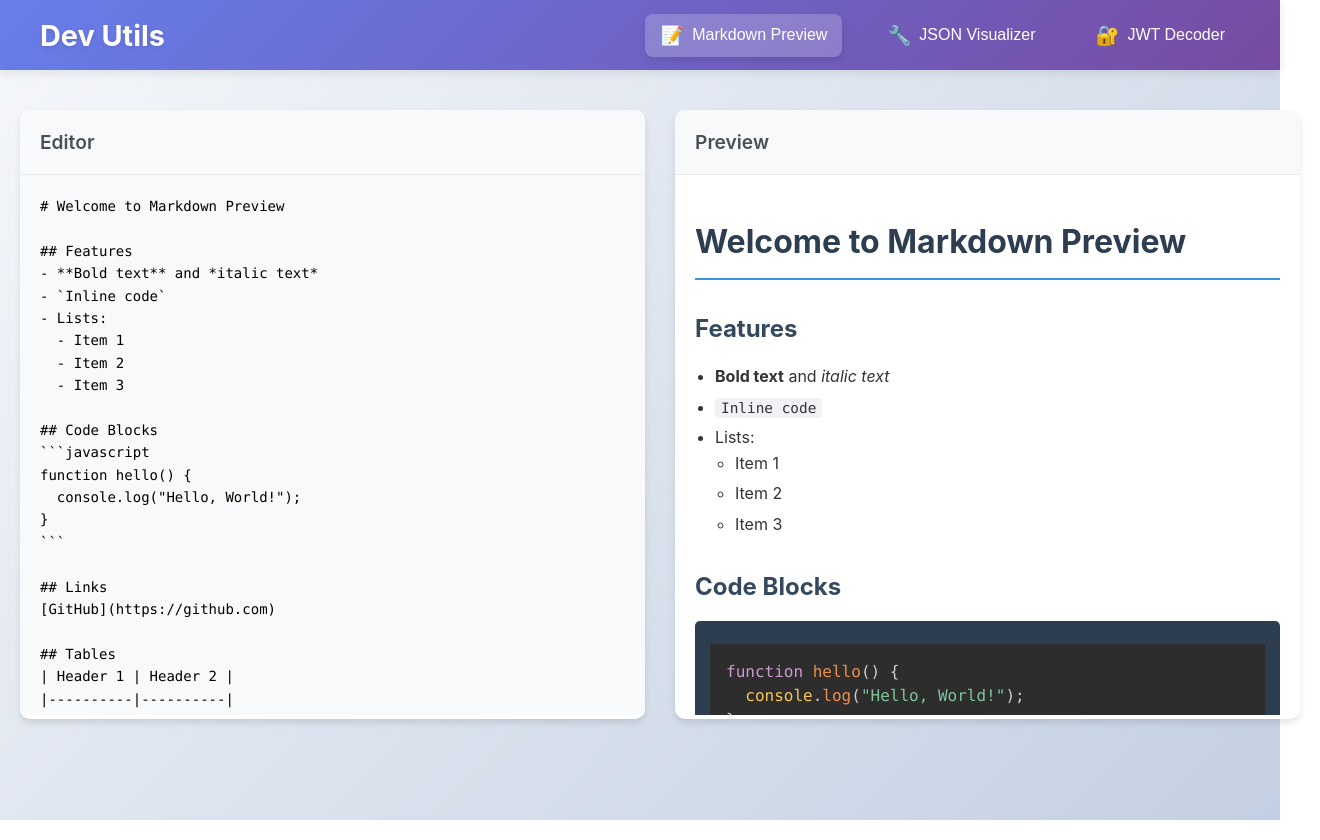
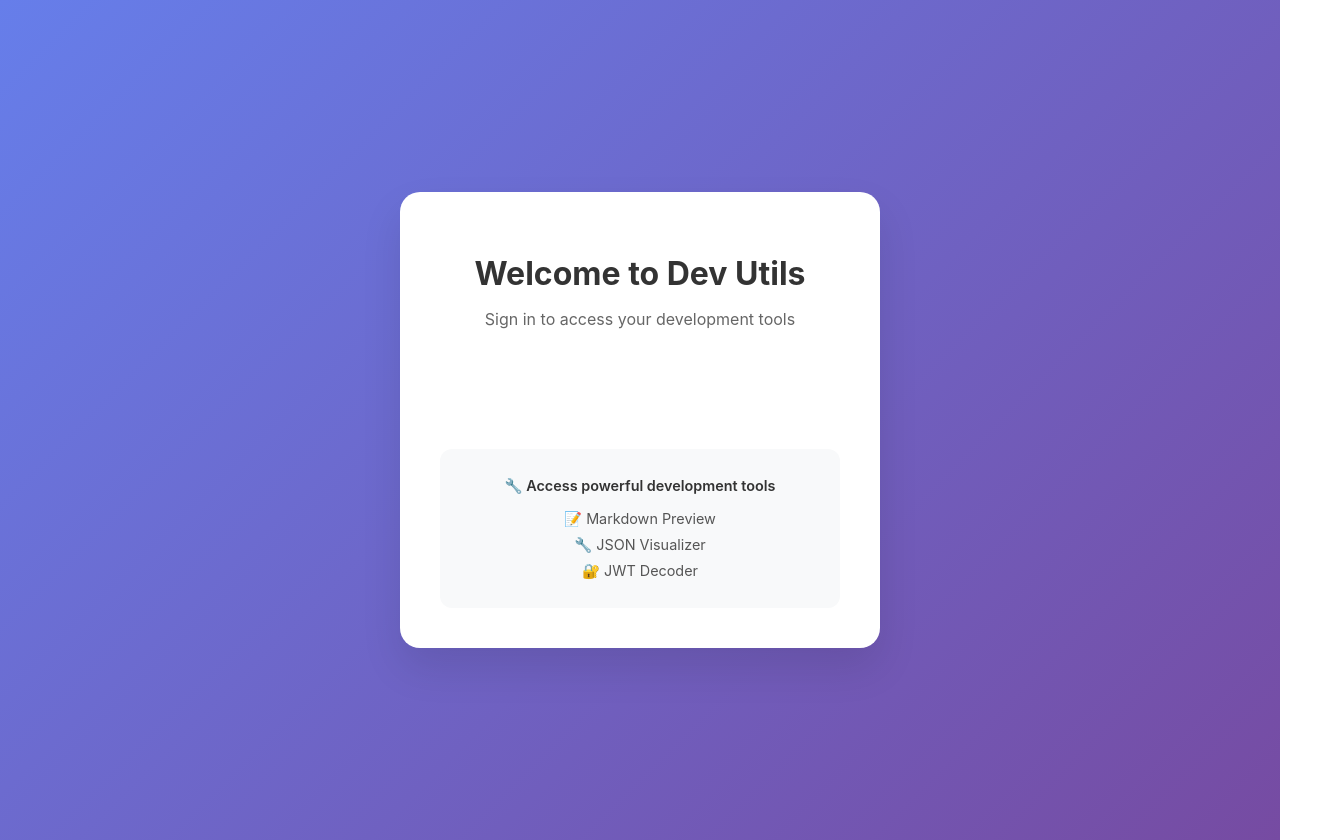
Before and after one commit to vikash1a/dev-util, a React (Create React App) app: page / in a window 1280 px wide. Shown: the whole page, 1320 px wide, since content can reach past the window. Built offline with nearby package versions, Linux system fonts and the light colour scheme; no server answers.

Commit message:
add google auth

```diff
--- a/package.json
+++ b/package.json
@@ -4,10 +4,12 @@
   "private": true,
   "homepage": "https://vikash1a.github.io/dev-util",
   "dependencies": {
+    "@react-oauth/google": "^0.12.2",
     "@testing-library/dom": "^10.4.1",
     "@testing-library/jest-dom": "^6.6.4",
     "@testing-library/react": "^16.3.0",
     "@testing-library/user-event": "^13.5.0",
+    "jwt-decode": "^4.0.0",
     "react": "^19.1.1",
     "react-dom": "^19.1.1",
     "react-markdown": "^10.1.0",
--- a/src/App.css
+++ b/src/App.css
@@ -9,3 +9,28 @@
   padding-top: 20px;
   min-height: calc(100vh - 70px);
 }
+
+.loading-container {
+  display: flex;
+  flex-direction: column;
+  justify-content: center;
+  align-items: center;
+  min-height: 100vh;
+  background: linear-gradient(135deg, #667eea 0%, #764ba2 100%);
+  color: white;
+}
+
+.loading-spinner {
+  width: 50px;
+  height: 50px;
+  border: 4px solid rgba(255, 255, 255, 0.3);
+  border-top: 4px solid white;
+  border-radius: 50%;
+  animation: spin 1s linear infinite;
+  margin-bottom: 20px;
+}
+
+@keyframes spin {
+  0% { transform: rotate(0deg); }
+  100% { transform: rotate(360deg); }
+}
--- a/src/App.js
+++ b/src/App.js
@@ -1,10 +1,28 @@
 import React, { useState } from 'react';
+import { GoogleOAuthProvider } from '@react-oauth/google';
+import { AuthProvider, useAuth } from './AuthContext';
 import './App.css';
 import Navbar from './Navbar';
 import MainContent from './MainContent';
+import Login from './Login';
+import { GOOGLE_CLIENT_ID } from './config';
 
-function App() {
+function AppContent() {
   const [currentTool, setCurrentTool] = useState('markdown');
+  const { user, loading } = useAuth();
+
+  if (loading) {
+    return (
+      <div className="loading-container">
+        <div className="loading-spinner"></div>
+        <p>Loading...</p>
+      </div>
+    );
+  }
+
+  if (!user) {
+    return <Login />;
+  }
 
   return (
     <div className="App">
@@ -14,4 +32,14 @@ function App() {
   );
 }
 
+function App() {
+  return (
+    <GoogleOAuthProvider clientId={GOOGLE_CLIENT_ID}>
+      <AuthProvider>
+        <AppContent />
+      </AuthProvider>
+    </GoogleOAuthProvider>
+  );
+}
+
 export default App;
--- /dev/null
+++ b/src/AuthContext.js
@@ -0,0 +1,55 @@
+import React, { createContext, useContext, useState, useEffect } from 'react';
+import { jwtDecode } from 'jwt-decode';
+
+const AuthContext = createContext();
+
+export const useAuth = () => {
+  const context = useContext(AuthContext);
+  if (!context) {
+    throw new Error('useAuth must be used within an AuthProvider');
+  }
+  return context;
+};
+
+export const AuthProvider = ({ children }) => {
+  const [user, setUser] = useState(null);
+  const [loading, setLoading] = useState(true);
+
+  useEffect(() => {
+    // Check if user is already logged in (from localStorage)
+    const savedUser = localStorage.getItem('user');
+    if (savedUser) {
+      try {
+        const userData = JSON.parse(savedUser);
+        setUser(userData);
+      } catch (error) {
+        console.error('Error parsing saved user data:', error);
+        localStorage.removeItem('user');
+      }
+    }
+    setLoading(false);
+  }, []);
+
+  const login = (userData) => {
+    setUser(userData);
+    localStorage.setItem('user', JSON.stringify(userData));
+  };
+
+  const logout = () => {
+    setUser(null);
+    localStorage.removeItem('user');
+  };
+
+  const value = {
+    user,
+    login,
+    logout,
+    loading
+  };
+
+  return (
+    <AuthContext.Provider value={value}>
+      {children}
+    </AuthContext.Provider>
+  );
+};
--- /dev/null
+++ b/src/Login.css
@@ -0,0 +1,72 @@
+.login-container {
+  display: flex;
+  justify-content: center;
+  align-items: center;
+  min-height: 100vh;
+  background: linear-gradient(135deg, #667eea 0%, #764ba2 100%);
+  padding: 20px;
+}
+
+.login-card {
+  background: white;
+  border-radius: 20px;
+  box-shadow: 0 20px 40px rgba(0, 0, 0, 0.1);
+  padding: 40px;
+  max-width: 400px;
+  width: 100%;
+  text-align: center;
+}
+
+.login-header h1 {
+  color: #333;
+  margin-bottom: 10px;
+  font-size: 2rem;
+  font-weight: 700;
+}
+
+.login-header p {
+  color: #666;
+  margin-bottom: 30px;
+  font-size: 1rem;
+}
+
+.login-content {
+  display: flex;
+  flex-direction: column;
+  gap: 30px;
+}
+
+.google-login-container {
+  display: flex;
+  justify-content: center;
+}
+
+.login-info {
+  background: #f8f9fa;
+  border-radius: 12px;
+  padding: 20px;
+  margin-top: 20px;
+}
+
+.login-info p {
+  margin: 8px 0;
+  color: #555;
+  font-size: 0.9rem;
+}
+
+.login-info p:first-child {
+  font-weight: 600;
+  color: #333;
+  margin-bottom: 15px;
+}
+
+@media (max-width: 480px) {
+  .login-card {
+    padding: 30px 20px;
+    margin: 10px;
+  }
+
+  .login-header h1 {
+    font-size: 1.5rem;
+  }
+}
--- /dev/null
+++ b/src/Login.js
@@ -0,0 +1,64 @@
+import React from 'react';
+import { GoogleLogin } from '@react-oauth/google';
+import { jwtDecode } from 'jwt-decode';
+import { useAuth } from './AuthContext';
+import './Login.css';
+
+const Login = () => {
+  const { login } = useAuth();
+
+  const handleSuccess = (credentialResponse) => {
+    try {
+      const decoded = jwtDecode(credentialResponse.credential);
+      const userData = {
+        id: decoded.sub,
+        name: decoded.name,
+        email: decoded.email,
+        picture: decoded.picture,
+        given_name: decoded.given_name,
+        family_name: decoded.family_name
+      };
+      login(userData);
+    } catch (error) {
+      console.error('Error decoding JWT:', error);
+    }
+  };
+
+  const handleError = () => {
+    console.error('Login Failed');
+  };
+
+  return (
+    <div className="login-container">
+      <div className="login-card">
+        <div className="login-header">
+          <h1>Welcome to Dev Utils</h1>
+          <p>Sign in to access your development tools</p>
+        </div>
+
+        <div className="login-content">
+          <div className="google-login-container">
+            <GoogleLogin
+              onSuccess={handleSuccess}
+              onError={handleError}
+              useOneTap
+              theme="filled_blue"
+              size="large"
+              text="signin_with"
+              shape="rectangular"
+            />
+          </div>
+
+          <div className="login-info">
+            <p>🔧 Access powerful development tools</p>
+            <p>📝 Markdown Preview</p>
+            <p>🔧 JSON Visualizer</p>
+            <p>🔐 JWT Decoder</p>
+          </div>
+        </div>
+      </div>
+    </div>
+  );
+};
+
+export default Login;
--- a/src/Navbar.css
+++ b/src/Navbar.css
@@ -58,6 +58,106 @@
 
 .nav-icon {
   font-size: 1.2rem;
+}
+
+.navbar-profile {
+  position: relative;
+}
+
+.profile-container {
+  display: flex;
+  align-items: center;
+  gap: 10px;
+  cursor: pointer;
+  padding: 8px 12px;
+  border-radius: 8px;
+  transition: all 0.3s ease;
+  color: white;
+}
+
+.profile-container:hover {
+  background: rgba(255, 255, 255, 0.1);
+}
+
+.profile-picture {
+  width: 32px;
+  height: 32px;
+  border-radius: 50%;
+  object-fit: cover;
+  border: 2px solid rgba(255, 255, 255, 0.3);
+}
+
+.profile-name {
+  font-weight: 500;
+  font-size: 0.9rem;
+  max-width: 120px;
+  overflow: hidden;
+  text-overflow: ellipsis;
+  white-space: nowrap;
+}
+
+.profile-arrow {
+  font-size: 0.8rem;
+  transition: transform 0.3s ease;
+}
+
+.profile-dropdown {
+  position: absolute;
+  top: 100%;
+  right: 0;
+  background: white;
+  border-radius: 12px;
+  box-shadow: 0 10px 30px rgba(0, 0, 0, 0.2);
+  min-width: 250px;
+  z-index: 1001;
+  margin-top: 8px;
+  overflow: hidden;
+}
+
+.profile-info {
+  display: flex;
+  align-items: center;
+  gap: 12px;
+  padding: 16px;
+  border-bottom: 1px solid #eee;
+}
+
+.profile-info img {
+  width: 48px;
+  height: 48px;
+  border-radius: 50%;
+  object-fit: cover;
+}
+
+.profile-full-name {
+  font-weight: 600;
+  color: #333;
+  margin: 0 0 4px 0;
+  font-size: 0.95rem;
+}
+
+.profile-email {
+  color: #666;
+  margin: 0;
+  font-size: 0.85rem;
+}
+
+.logout-button {
+  width: 100%;
+  padding: 12px 16px;
+  background: none;
+  border: none;
+  cursor: pointer;
+  display: flex;
+  align-items: center;
+  gap: 8px;
+  color: #e74c3c;
+  font-weight: 500;
+  transition: background-color 0.3s ease;
+}
+
+.logout-button:hover {
+  background: #f8f9fa;
 }
 
 .navbar-toggle {
@@ -126,6 +226,10 @@
   .navbar-brand h1 {
     font-size: 1.5rem;
   }
+
+  .navbar-profile {
+    display: none;
+  }
 }
 
 @media (max-width: 480px) {
--- a/src/Navbar.js
+++ b/src/Navbar.js
@@ -1,16 +1,28 @@
 import React, { useState } from 'react';
+import { useAuth } from './AuthContext';
 import './Navbar.css';
 
 const Navbar = ({ currentTool, onToolChange }) => {
   const [isMenuOpen, setIsMenuOpen] = useState(false);
+  const [isProfileOpen, setIsProfileOpen] = useState(false);
+  const { user, logout } = useAuth();
 
   const toggleMenu = () => {
     setIsMenuOpen(!isMenuOpen);
   };
 
+  const toggleProfile = () => {
+    setIsProfileOpen(!isProfileOpen);
+  };
+
   const handleToolClick = (tool) => {
     onToolChange(tool);
     setIsMenuOpen(false);
+  };
+
+  const handleLogout = () => {
+    logout();
+    setIsProfileOpen(false);
   };
 
   return (
@@ -44,6 +56,36 @@ const Navbar = ({ currentTool, onToolChange }) => {
           </button>
         </div>
 
+        {user && (
+          <div className="navbar-profile">
+            <div className="profile-container" onClick={toggleProfile}>
+              <img
+                src={user.picture}
+                alt={user.name}
+                className="profile-picture"
+              />
+              <span className="profile-name">{user.name}</span>
+              <span className="profile-arrow">▼</span>
+            </div>
+
+            {isProfileOpen && (
+              <div className="profile-dropdown">
+                <div className="profile-info">
+                  <img src={user.picture} alt={user.name} />
+                  <div>
+                    <p className="profile-full-name">{user.name}</p>
+                    <p className="profile-email">{user.email}</p>
+                  </div>
+                </div>
+                <button onClick={handleLogout} className="logout-button">
+                  <span>🚪</span>
+                  Sign Out
+                </button>
+              </div>
+            )}
+          </div>
+        )}
+
         <div className="navbar-toggle" onClick={toggleMenu}>
           <span className={`hamburger ${isMenuOpen ? 'active' : ''}`}></span>
           <span className={`hamburger ${isMenuOpen ? 'active' : ''}`}></span>
--- /dev/null
+++ b/src/config.js
@@ -0,0 +1,16 @@
+// Google OAuth Configuration
+// Replace this with your actual Google OAuth Client ID
+// You can get this from the Google Cloud Console: https://console.cloud.google.com/
+export const GOOGLE_CLIENT_ID = process.env.REACT_APP_GOOGLE_CLIENT_ID || "160074247158-4ienqakbbbqksdpad6ql3gg22qrojrbg.apps.googleusercontent.com";
+
+// Instructions to get your Google OAuth Client ID:
+// 1. Go to https://console.cloud.google.com/
+// 2. Create a new project or select an existing one
+// 3. Enable the Google+ API
+// 4. Go to Credentials
+// 5. Create an OAuth 2.0 Client ID
+// 6. Add your domain to authorized origins
+// 7. Copy the Client ID and replace "YOUR_GOOGLE_CLIENT_ID" above
+// 8. For development, you can also set it as an environment variable:
+//    Create a .env file in the root directory with:
+//    REACT_APP_GOOGLE_CLIENT_ID=your_client_id_here
```
Also changed, not shown: 2 other files (tests, documents, lock files or other folders).
